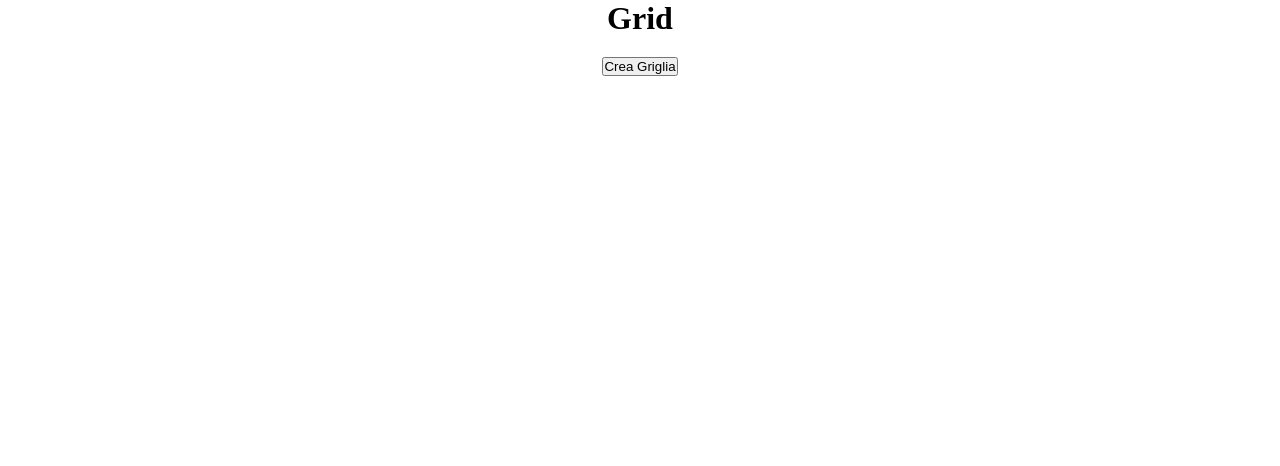
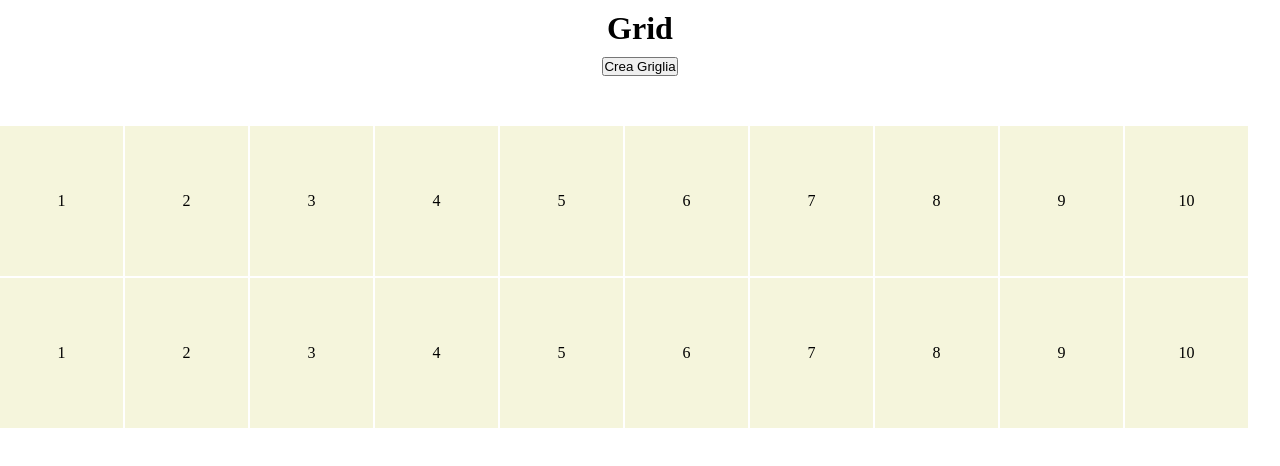
Before and after one commit to DylanBlanco/js-campominato-grid, a plain HTML site: page index.html in a window 1280 px wide. Drawn offline with Linux system fonts and the light colour scheme.

Commit message:
costrutio html e css

```diff
--- a/css/style.css
+++ b/css/style.css
@@ -8,6 +8,13 @@ RESET
 }
 
 /***************
+COLOR
+***************/
+.cells-container div {
+    background-color: beige;
+}
+
+/***************
 GENERAL
 ***************/
 .container {
@@ -15,6 +22,21 @@ GENERAL
     text-align: center;
 }
 
-body div div {
-    margin-top: 20px;
+body div h1 {
+    margin: 10px 0;
 }
+
+.cells-container {
+    display: flex;
+    flex-wrap: wrap;
+    margin: 50px 0;
+    gap: 2px;
+}
+
+.cells-container div {
+    width: calc((100% / 10) - 5px);
+    height: 150px;
+    display: flex;
+    align-items: center;
+    justify-content: center;
+}
--- a/index.html
+++ b/index.html
@@ -15,6 +15,28 @@
         <div>
             <button>Crea Griglia</button>
         </div>
+        <div class="cells-container">
+            <div>1</div>
+            <div>2</div>
+            <div>3</div>
+            <div>4</div>
+            <div>5</div>
+            <div>6</div>
+            <div>7</div>
+            <div>8</div>
+            <div>9</div>
+            <div>10</div>
+            <div>1</div>
+            <div>2</div>
+            <div>3</div>
+            <div>4</div>
+            <div>5</div>
+            <div>6</div>
+            <div>7</div>
+            <div>8</div>
+            <div>9</div>
+            <div>10</div>
+        </div>
     </div>
 
     <!--link js-->
```
